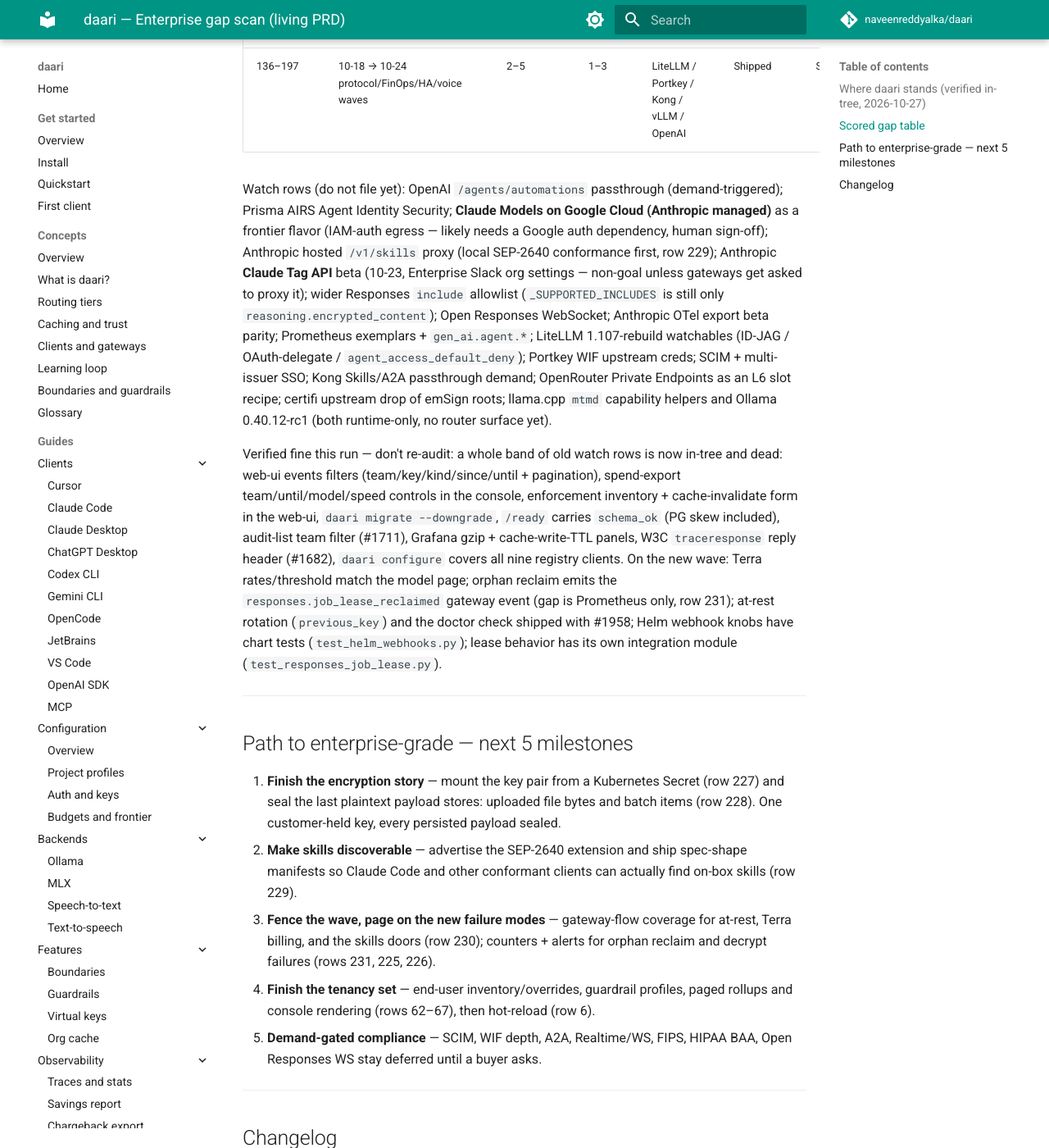
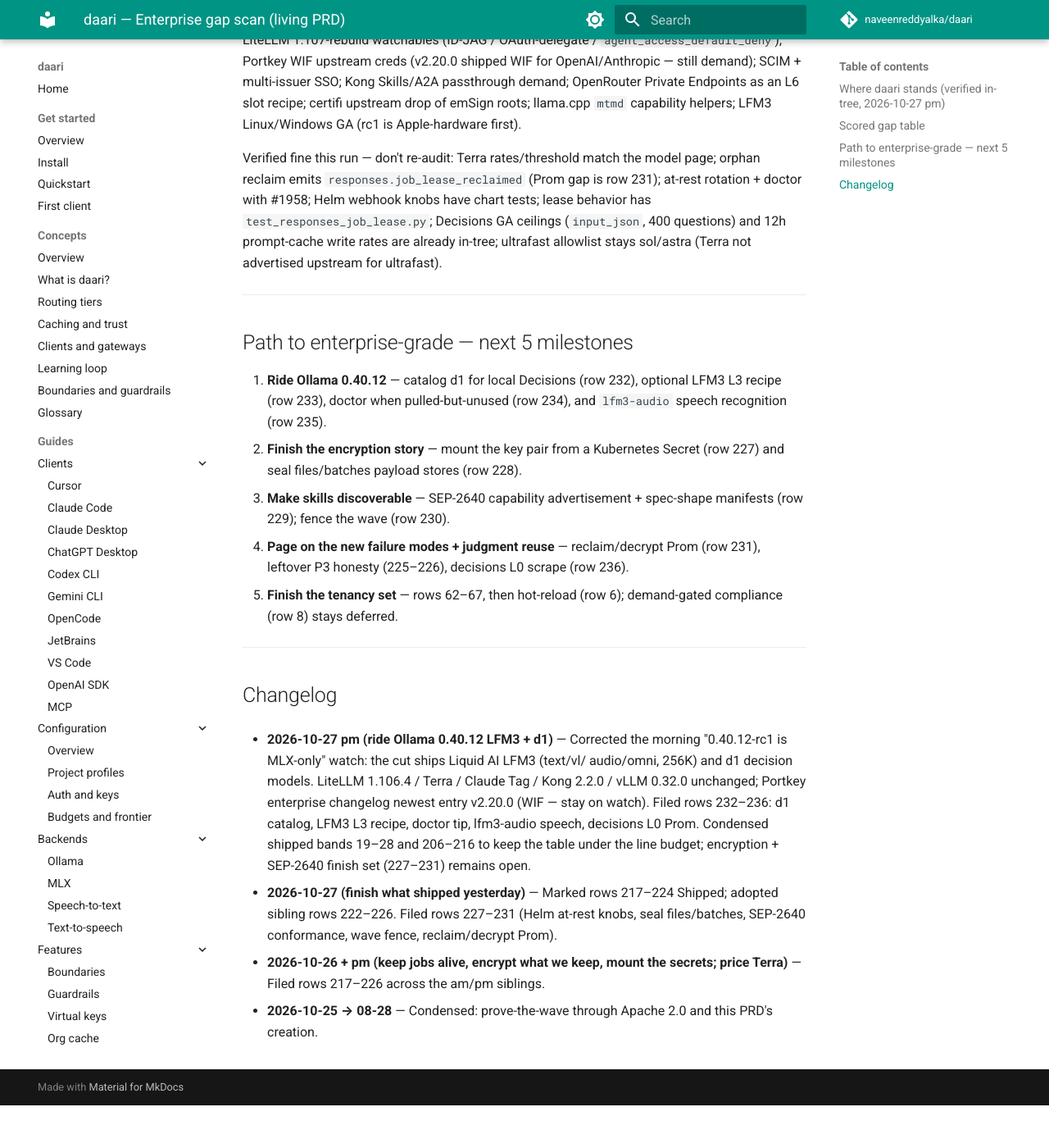
Before and after one commit to naveenreddyalka/daari, an MkDocs documentation site: the page built from docs/prd/ENTERPRISE.md, in a window 1280 px wide and 1400 px high, scrolled down 4311 px. Shown: the whole window at 82% size. Built offline with MkDocs 1.6.1 and Material for MkDocs 9.7.7, drawn with Linux system fonts in a browser that asks for light colours; comment, search, counter and statistics services are not loaded; after the commit the page ends 5659 px from its top, so only the background shows below that; some of the changed text lies outside the part shown.

Commit message:
docs(prd): 2026-10-27 pm ride Ollama 0.40.12 LFM3 and d1
Co-authored-by: Cursor <cursoragent@cursor.com>

```diff
--- a/docs/prd/ENTERPRISE.md
+++ b/docs/prd/ENTERPRISE.md
@@ -11,33 +11,30 @@
 
 ---
 
-## Where daari stands (verified in-tree, 2026-10-27)
+## Where daari stands (verified in-tree, 2026-10-27 pm)
 
-**Loop velocity.** Both 10-26 waves merged within a day: the morning five
-(rows 217–221 — background-job lease/heartbeat + orphan reclaim, AES-GCM
-at-rest encryption with key rotation, Helm webhook secret knobs, the
-10-25/26 gateway fence, Phonon coercion warning) and the pm sibling's three
-(rows 222–224 — day-one `gpt-6.1-terra` rates with the ≥272K surcharge,
-web-ui grouped-report controls, SEP-2640 `skills/list` + `skill://`
-resources). Only two sibling P3s (rows 225–226) and three loop P3s (voices
-console, skills CLI, TTS counters) remain open.
+**Loop velocity.** Morning's finish-the-wave five (rows 227–231 — Helm at-rest
+`secretKeyRef`, seal files/batches, SEP-2640 conformance, wave fence,
+reclaim/decrypt Prom) sit open alongside the leftover P3s (schema_ok copy,
+Phonon coercion counter, voices console, skills CLI, TTS counters). The
+encryption + skills finish set is still the merge spine.
 
-**Outward.** Flat against what shipped overnight. OpenAI's changelog ends at
-the 10-26 **GPT-6.1 Terra** launch — already priced in-tree ($1/$5, $0.05
-cached, 272K threshold verified). LiteLLM floor stays **1.106.4**; Anthropic's
-newest entry is the 10-23 **Claude Tag API** beta (Enterprise Slack org
-settings — non-goal); Portkey/Prisma AIRS holds at v2.29.1; Ollama 0.40.11
-GA (0.40.12-rc1 is MLX-runtime only); Kong 2.2.0; vLLM 0.32.0.
+**Outward.** Ollama **0.40.12-rc1** (published 2026-10-27) is **not**
+MLX-runtime-only — it ships Liquid AI **LFM3** (1.7B text / vl / audio /
+omni, 256K context) and **d1** decision models (`d1:2b`, `d1-omni`). That
+lands squarely on daari's local Decisions + setup-models surface; the
+built-in catalog still only knows `d3`/`d3:2b`… and Phonon for speech.
+Elsewhere flat: LiteLLM **1.106.4**, OpenAI ends at 10-26 Terra (priced
+in-tree), Anthropic 10-23 Claude Tag beta (non-goal), Portkey/Prisma AIRS
+enterprise changelog newest entry **v2.20.0** (WIF for OpenAI/Anthropic —
+still watch), Kong 2.2.0, vLLM 0.32.0.
 
-**Inward theme: finish what shipped yesterday.** The encryption key has
-doctor coverage but zero Helm `secretKeyRef` plumbing — the exact anti-pattern
-row 219 just eliminated for webhooks — and the files/batches stores (uploaded
-file bytes, batch item payloads) stayed plaintext. The SEP-2640 surface is
-invisible to conformant clients: `initialize` never advertises
-`extensions["io.modelcontextprotocol/skills"]`, and entries lack the
-frontmatter + sha256 manifest the final spec requires. Orphan reclaim and
-`AtRestDecryptError` emit no Prometheus series, and the new wave has no
-gateway-flow fence.
+**Inward theme: ride the Ollama cut.** Catalog the new d1 family so
+`POST /v1/decisions` routes local without a config hammer; offer an
+optional LFM3 L3 recipe next to Flint/Nemotron; doctor when the models
+are pulled but unused; treat `lfm3-audio` as a first-class local speech
+backend beside Phonon; and scrape decisions L0 cache hits so the local
+judgment win is visible next to chat L0.
 
 ---
 
@@ -45,6 +42,11 @@ gateway-flow fence.
 
 | # | Gap | Impact | Effort | Who does it best today | Why daari wins local-first | Action |
 |---|-----|:--:|:--:|------------------------|----------------------------|--------|
+| 232 | Catalog Liquid AI d1 / d1:2b / d1-omni in decisions built-in local models | 4 | 1 | Ollama + vLLM Semantic Router | Same `/v1/decisions` door, zero frontier hop | Filed [#1983](https://github.com/naveenreddyalka/daari/issues/1983) |
+| 233 | Optional LFM3 L3 setup recipe (256K local agent tier) | 3 | 2 | Ollama `ollama run lfm3` | One `daari setup models` prompt, on-box | Filed [#1984](https://github.com/naveenreddyalka/daari/issues/1984) |
+| 234 | Doctor tip when Ollama serves d1/lfm3 but catalog/recipes unused | 3 | 1 | — (ops honesty) | Point at the local win before L6 | Filed [#1985](https://github.com/naveenreddyalka/daari/issues/1985) |
+| 235 | Recognize `lfm3-audio` as local ASR/TTS backend beside Phonon | 3 | 2 | Ollama speech / Phonon | 18-language local speech without cloud | Filed [#1986](https://github.com/naveenreddyalka/daari/issues/1986) |
+| 236 | Prometheus + stats counter for decisions L0 cache hits | 2 | 1 | LiteLLM spend / cache tabs | Local judgment reuse is scrapeable | Filed [#1987](https://github.com/naveenreddyalka/daari/issues/1987) |
 | 227 | Helm `secretKeyRef` knobs for the at-rest encryption key pair | 3 | 1 | LiteLLM raw env config | Customer key mounted from a Secret, never inlined | Filed [#1977](https://github.com/naveenreddyalka/daari/issues/1977) |
 | 228 | Seal files + batches payload stores at rest (uploaded bytes, batch items) | 4 | 2 | OpenAI EKM | One `secret://` key seals every persisted payload on the box | Filed [#1978](https://github.com/naveenreddyalka/daari/issues/1978) |
 | 229 | SEP-2640 conformance: advertise the skills extension, frontmatter + sha256 manifests, supporting files | 4 | 2 | MCP Python SDK built-in | On-box skills clients can actually discover, under local MCP grants | Filed [#1979](https://github.com/naveenreddyalka/daari/issues/1979) |
@@ -53,8 +55,8 @@ gateway-flow fence.
 | 225 | `daari_schema_ok` HELP + Grafana copy cover Postgres skew | 2 | 1 | — (ops honesty) | Gauge already right; text lagged | Filed [#1966](https://github.com/naveenreddyalka/daari/issues/1966) |
 | 226 | Prometheus counter when Phonon coerces `response_format` | 2 | 1 | OpenRouter transform metrics | Local scrape next to the TTS path | Filed [#1967](https://github.com/naveenreddyalka/daari/issues/1967) |
 | 217–224 | 10-26 waves: job lease/heartbeat + reclaim, at-rest encryption, Helm webhook knobs, wave fence, coercion warning, Terra day-one rates, grouped-report UI, SEP-2640 skills/list | 2–4 | 1–3 | OpenAI / LiteLLM / Bloomberg | HA jobs, EKM analog, push story, FinOps truth | Shipped |
-| 206–216 | 10-24/25 wave: strip visibility, image trust-store scrub, wave coverage, grouped reports, breaker observability, user_id fences, webhook doctor + panels, Phonon tags, AAIF Skills, TTS benchmark | 2–4 | 1–2 | LiteLLM / Anthropic / OpenAI / Kong | Trust floor, FinOps truth, push channels, local voice | Shipped |
-| 198–205 | eMudhra egress distrust; fleet breakers; Phonon voices; compare 1.106.3; user RPD; webhook delivery + ingest hardening; TTS bounds | 3–4 | 1–3 | LiteLLM / Anthropic / OpenAI / Svix | Trust floor, HA share, local voice, push channels | Shipped |
+| 206–216 | 10-24/25 wave | 2–4 | 1–2 | LiteLLM / Anthropic / OpenAI / Kong | Trust floor, FinOps truth, push channels, local voice | Shipped |
+| 198–205 | eMudhra egress; fleet breakers; Phonon; compare 1.106.3; user RPD; webhooks; TTS bounds | 3–4 | 1–3 | LiteLLM / Anthropic / OpenAI / Svix | Trust floor, HA share, local voice, push channels | Shipped |
 | 62 | End-user inventory + per-user block/cap overrides | 5 | 3 | OpenRouter / LiteLLM | Ledger already knows every user | Open |
 | 63 | Named guardrail profiles bindable per key/team | 5 | 3 | OpenRouter / Portkey | Per-tenant policy, zero hops | Open |
 | 65 | Web-ui: honor keys/teams `has_more` + render `report.users` | 4 | 2 | LiteLLM admin UI | Same-box console finishes the job | Open |
@@ -63,16 +65,7 @@ gateway-flow fence.
 | 6 | Hot-reload `config.yaml` | 3 | 2 | LiteLLM config ownership | Open — needs long session | Open |
 | 7 | Per-key tool-name allowlist for Messages `mcp_servers` | 4 | 3 | LiteLLM `mcp_tool_permissions` | Parked (≥60m session) | Parked |
 | 8 | Full DCR; A2A; Realtime/WS; stdio MCP; M365; FIPS; HIPAA BAA | 2–4 | 3–5 | Portkey / Kong / LiteLLM | Demand-triggered | Watch |
-| 24 | Grafana panel for `compact_to_fit_applied` | 2 | 1 | LiteLLM spend dashboards | Shipped | Shipped |
-| 25 | Dedicated stats/Prom counter for MCP grant fail-closed | 3 | 1 | LiteLLM MCP 403 metrics | Shipped | Shipped |
-| 26 | Refuse MCP `initialize` when key has no grant | 4 | 1 | LiteLLM initialize 403 | Shipped | Shipped |
-| 27 | Stats for estimated tokens dropped by compact-to-fit | 3 | 2 | LiteLLM compact telemetry | Shipped | Shipped |
-| 28 | Refresh compare-litellm for LiteLLM 1.104 GA | 2 | 1 | LiteLLM release notes | Shipped | Shipped |
-| 19 | Config ownership for `routing.compact_to_fit.*` | 3 | 2 | LiteLLM config ownership | Shipped | Shipped |
-| 20 | Doctor tip when compact_to_fit is enabled | 2 | 1 | — (ops honesty) | Shipped | Shipped |
-| 21 | Hermetic pin: compact_to_fit in config + routing-tiers | 2 | 1 | — (docs regression) | Shipped | Shipped |
-| 22 | `daari_meta` + stats when compact_to_fit actually trims | 3 | 2 | LiteLLM compact telemetry | Shipped | Shipped |
-| 23 | Opt-in fail-closed MCP when key has no MCP grant | 4 | 2 | LiteLLM `require_key_mcp_access_defined` | Shipped | Shipped |
+| 19–28 | compact_to_fit + MCP grant fail-closed + compare 1.104 | 2–4 | 1–2 | LiteLLM | Shipped | Shipped |
 | 136–197 | 10-18 → 10-24 protocol/FinOps/HA/voice waves | 2–5 | 1–3 | LiteLLM / Portkey / Kong / vLLM / OpenAI | Shipped | Shipped |
 
 Watch rows (do not file yet): OpenAI `/agents/automations` passthrough
@@ -80,87 +73,62 @@ Watch rows (do not file yet): OpenAI `/agents/automations` passthrough
 Google Cloud (Anthropic managed)** as a frontier flavor (IAM-auth egress —
 likely needs a Google auth dependency, human sign-off); Anthropic hosted
 `/v1/skills` proxy (local SEP-2640 conformance first, row 229); Anthropic
-**Claude Tag API** beta (10-23, Enterprise Slack org settings — non-goal
-unless gateways get asked to proxy it); wider Responses `include` allowlist
-(`_SUPPORTED_INCLUDES` is still only `reasoning.encrypted_content`); Open
-Responses WebSocket; Anthropic OTel export beta parity; Prometheus exemplars
-+ `gen_ai.agent.*`; LiteLLM 1.107-rebuild watchables (ID-JAG / OAuth-delegate
-/ `agent_access_default_deny`); Portkey WIF upstream creds; SCIM +
-multi-issuer SSO; Kong Skills/A2A passthrough demand; OpenRouter Private
-Endpoints as an L6 slot recipe; certifi upstream drop of emSign roots;
-llama.cpp `mtmd` capability helpers and Ollama 0.40.12-rc1 (both
-runtime-only, no router surface yet).
+**Claude Tag API** beta (10-23 — non-goal); wider Responses `include`
+allowlist; Open Responses WebSocket; Anthropic OTel export beta parity;
+Prometheus exemplars + `gen_ai.agent.*`; LiteLLM 1.107-rebuild watchables
+(ID-JAG / OAuth-delegate / `agent_access_default_deny`); Portkey WIF
+upstream creds (v2.20.0 shipped WIF for OpenAI/Anthropic — still demand);
+SCIM + multi-issuer SSO; Kong Skills/A2A passthrough demand; OpenRouter
+Private Endpoints as an L6 slot recipe; certifi upstream drop of emSign
+roots; llama.cpp `mtmd` capability helpers; LFM3 Linux/Windows GA (rc1 is
+Apple-hardware first).
 
-Verified fine this run — don't re-audit: a whole band of old watch rows is
-now in-tree and dead: web-ui events filters (team/key/kind/since/until +
-pagination), spend-export team/until/model/speed controls in the console,
-enforcement inventory + cache-invalidate form in the web-ui, `daari migrate
---downgrade`, `/ready` carries `schema_ok` (PG skew included), audit-list
-team filter (#1711), Grafana gzip + cache-write-TTL panels, W3C
-`traceresponse` reply header (#1682), `daari configure` covers all nine
-registry clients. On the new wave: Terra rates/threshold match the model
-page; orphan reclaim emits the `responses.job_lease_reclaimed` gateway event
-(gap is Prometheus only, row 231); at-rest rotation (`previous_key`) and the
-doctor check shipped with #1958; Helm webhook knobs have chart tests
-(`test_helm_webhooks.py`); lease behavior has its own integration module
-(`test_responses_job_lease.py`).
+Verified fine this run — don't re-audit: Terra rates/threshold match the
+model page; orphan reclaim emits `responses.job_lease_reclaimed` (Prom gap
+is row 231); at-rest rotation + doctor with #1958; Helm webhook knobs have
+chart tests; lease behavior has `test_responses_job_lease.py`; Decisions GA
+ceilings (`input_json`, 400 questions) and 12h prompt-cache write rates are
+already in-tree; ultrafast allowlist stays sol/astra (Terra not advertised
+upstream for ultrafast).
 
 ---
 
 ## Path to enterprise-grade — next 5 milestones
 
-1. **Finish the encryption story** — mount the key pair from a Kubernetes
-   Secret (row 227) and seal the last plaintext payload stores: uploaded
-   file bytes and batch items (row 228). One customer-held key, every
-   persisted payload sealed.
-2. **Make skills discoverable** — advertise the SEP-2640 extension and ship
-   spec-shape manifests so Claude Code and other conformant clients can
-   actually find on-box skills (row 229).
-3. **Fence the wave, page on the new failure modes** — gateway-flow coverage
-   for at-rest, Terra billing, and the skills doors (row 230); counters +
-   alerts for orphan reclaim and decrypt failures (rows 231, 225, 226).
-4. **Finish the tenancy set** — end-user inventory/overrides, guardrail
-   profiles, paged rollups and console rendering (rows 62–67), then
-   hot-reload (row 6).
-5. **Demand-gated compliance** — SCIM, WIF depth, A2A, Realtime/WS, FIPS,
-   HIPAA BAA, Open Responses WS stay deferred until a buyer asks.
+1. **Ride Ollama 0.40.12** — catalog d1 for local Decisions (row 232),
+   optional LFM3 L3 recipe (row 233), doctor when pulled-but-unused
+   (row 234), and `lfm3-audio` speech recognition (row 235).
+2. **Finish the encryption story** — mount the key pair from a Kubernetes
+   Secret (row 227) and seal files/batches payload stores (row 228).
+3. **Make skills discoverable** — SEP-2640 capability advertisement +
+   spec-shape manifests (row 229); fence the wave (row 230).
+4. **Page on the new failure modes + judgment reuse** — reclaim/decrypt
+   Prom (row 231), leftover P3 honesty (225–226), decisions L0 scrape
+   (row 236).
+5. **Finish the tenancy set** — rows 62–67, then hot-reload (row 6);
+   demand-gated compliance (row 8) stays deferred.
 
 ---
 
 ## Changelog
 
+- **2026-10-27 pm (ride Ollama 0.40.12 LFM3 + d1)** — Corrected the morning
+  "0.40.12-rc1 is MLX-only" watch: the cut ships Liquid AI LFM3 (text/vl/
+  audio/omni, 256K) and d1 decision models. LiteLLM 1.106.4 / Terra /
+  Claude Tag / Kong 2.2.0 / vLLM 0.32.0 unchanged; Portkey enterprise
+  changelog newest entry v2.20.0 (WIF — stay on watch). Filed rows
+  232–236: d1 catalog, LFM3 L3 recipe, doctor tip, lfm3-audio speech,
+  decisions L0 Prom. Condensed shipped bands 19–28 and 206–216 to keep
+  the table under the line budget; encryption + SEP-2640 finish set
+  (227–231) remains open.
+
 - **2026-10-27 (finish what shipped yesterday)** — Marked rows 217–224
-  Shipped (both 10-26 waves merged overnight); adopted the pm sibling's
-  rows 222–226 after its PRD PR #1968 pruned the pinned rows and failed the
-  pin test. Outward flat: LiteLLM 1.106.4 floor holds, OpenAI ends at the
-  10-26 Terra launch (already priced in-tree), Anthropic ends at the 10-23
-  Claude Tag beta (non-goal), Portkey v2.29.1, Ollama 0.40.11
-  (0.40.12-rc1 MLX-only). Filed rows 227–231: Helm knobs for the at-rest
-  key pair, sealing files/batches stores, SEP-2640 conformance (no
-  capability advertisement today — conformant clients never call
-  `skills/list`), the 10-26/27 wave fence, and reclaim/decrypt-failure
-  observability. Pruned a band of dead watch rows now verified in-tree
-  (console filters, `--downgrade`, `schema_ok` on `/ready`, gzip/TTL
-  panels, `traceresponse`).
+  Shipped; adopted sibling rows 222–226. Filed rows 227–231 (Helm at-rest
+  knobs, seal files/batches, SEP-2640 conformance, wave fence,
+  reclaim/decrypt Prom).
 
 - **2026-10-26 + pm (keep jobs alive, encrypt what we keep, mount the
-  secrets; price Terra)** — Filed rows 217–221 (background-job lease,
-  at-rest encryption, Helm webhook secrets, wave fence, coercion honesty);
-  the pm sibling filed rows 222–226 (Terra day-one rates, grouped-report
-  UI, SEP-2640 skills/list, schema_ok copy, coercion counter). Verified
-  shipped day-2: grouped-report HTTP route, user_rpd admin visibility,
-  console breaker inventory/reset, complete configure recipes.
+  secrets; price Terra)** — Filed rows 217–226 across the am/pm siblings.
 
-- **2026-10-25 (prove the wave, report on it, ship a clean image)** — Marked
-  rows 198–205 and the console/PG pair Shipped. Outward: LiteLLM 1.106.4
-  image hygiene; Ollama 0.40.11 GA (parity held); OpenAI EKM + UK residency
-  + `/agents/automations`; Prisma AIRS Agent Identity Security. Filed rows
-  207–211; adopted the pm sibling's rows 212–216 after its PRD branch
-  pruned the pinned rows and failed the pin test.
-
-- **2026-10-24 → 08-28** — Condensed: trust floors, HA share, local voice,
-  push channels; bill-what-was-served + GA parity; finish-the-truths,
-  console and day-2 packaging; breaker truth, invoice-true cache billing,
-  user profiles; LiteLLM compromise + Anthropic API-version footgun;
-  finish-the-knobs; decisions depth; `resultType`/egress waves; Apache 2.0;
+- **2026-10-25 → 08-28** — Condensed: prove-the-wave through Apache 2.0 and
   this PRD's creation.
```
